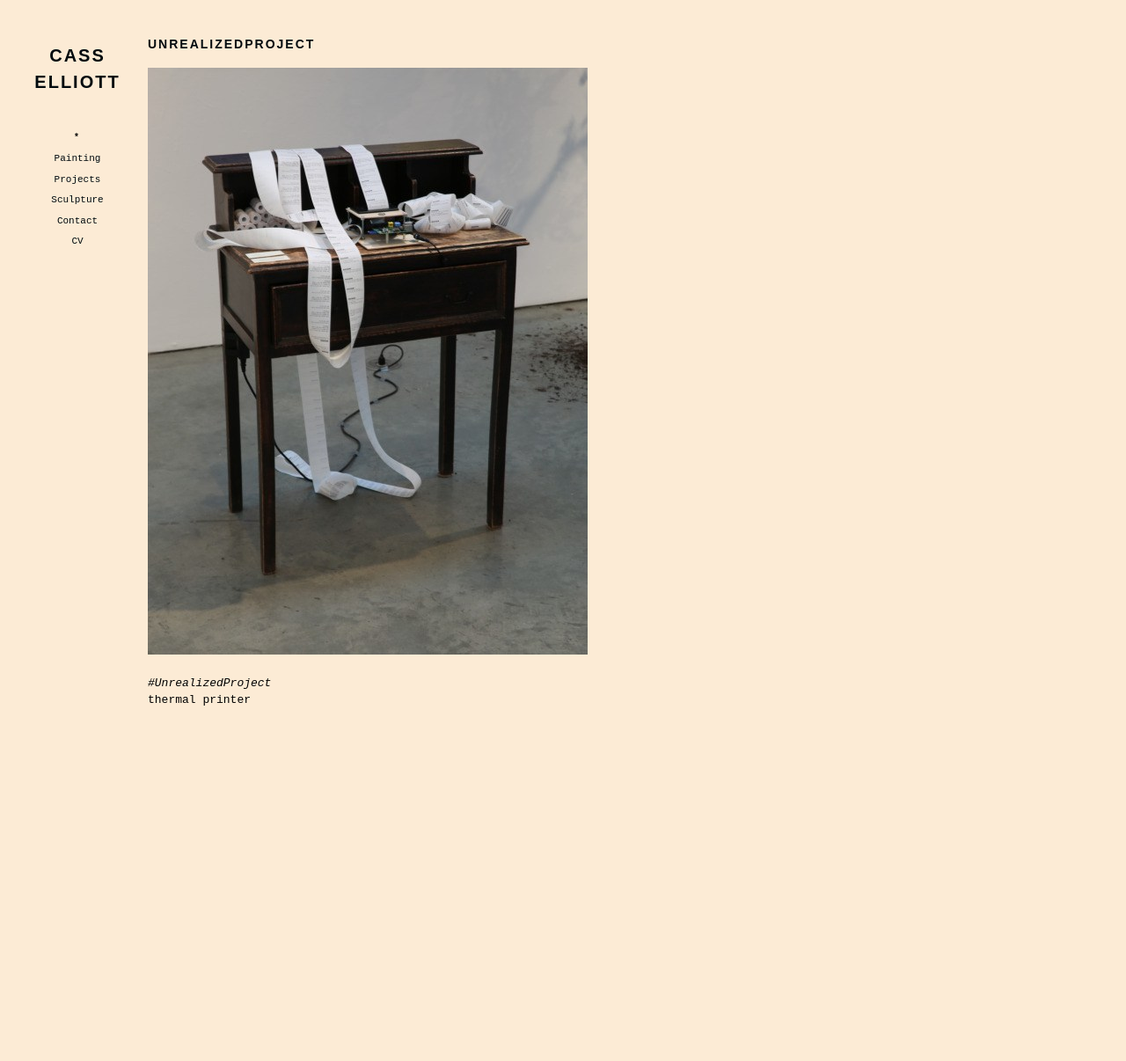
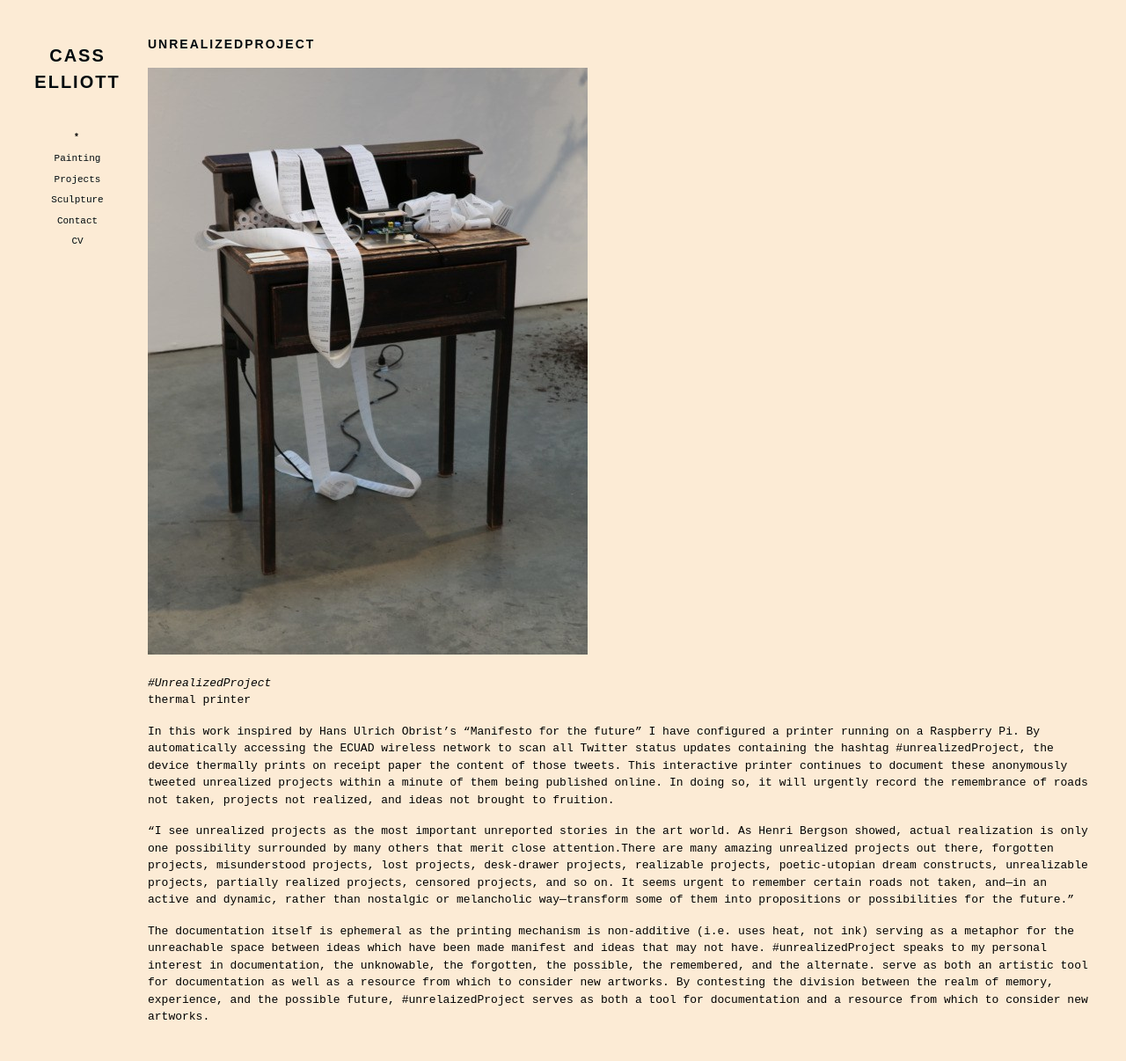
Before and after one commit to adriandgr/ce-portfolio, a Jekyll site: the page built from _sculpture/unrealizedproject.markdown, in a window 1280 px wide. Shown: the whole page at 88% size. Built offline with Jekyll 4.4.1, drawn with Linux system fonts in a browser that asks for light colours; some web fonts are replaced; before the commit the page ends 900 px from its top, so only the background shows below that.

Commit message:
Updated Unrealizedproject

```diff
--- a/_sculpture/unrealizedproject.markdown
+++ b/_sculpture/unrealizedproject.markdown
@@ -8,3 +8,9 @@ layout: artwork
 
 - #UnrealizedProject
 - thermal printer
+
+In this work inspired by Hans Ulrich Obrist’s “Manifesto for the future” I have configured a printer running on a Raspberry Pi. By automatically accessing the ECUAD wireless network to scan all Twitter status updates containing the hashtag #unrealizedProject, the device thermally prints on receipt paper the content of those tweets. This interactive printer continues to document these anonymously tweeted unrealized projects within a minute of them being published online. In doing so, it will urgently record the remembrance of roads not taken, projects not realized, and ideas not brought to fruition.
+
+“I see unrealized projects as the most important unreported stories in the art world. As Henri Bergson showed, actual realization is only one possibility surrounded by many others that merit close attention.There are many amazing unrealized projects out there, forgotten projects, misunderstood projects, lost projects, desk-drawer projects, realizable projects, poetic-utopian dream constructs, unrealizable projects, partially realized projects, censored projects, and so on. It seems urgent to remember certain roads not taken, and—in an active and dynamic, rather than nostalgic or melancholic way—transform some of them into propositions or possibilities for the future.”
+
+The documentation itself is ephemeral as the printing mechanism is non-additive (i.e. uses heat, not ink) serving as a metaphor for the unreachable space between ideas which have been made manifest and ideas that may not have. #unrealizedProject speaks to my personal interest in documentation, the unknowable, the forgotten, the possible, the remembered, and the alternate.  serve as both an artistic tool for documentation as well as a resource from which to consider new artworks. By contesting the division between the realm of memory, experience, and the possible future, #unrelaizedProject serves as both a tool for documentation and a resource from which to consider new artworks.
```
